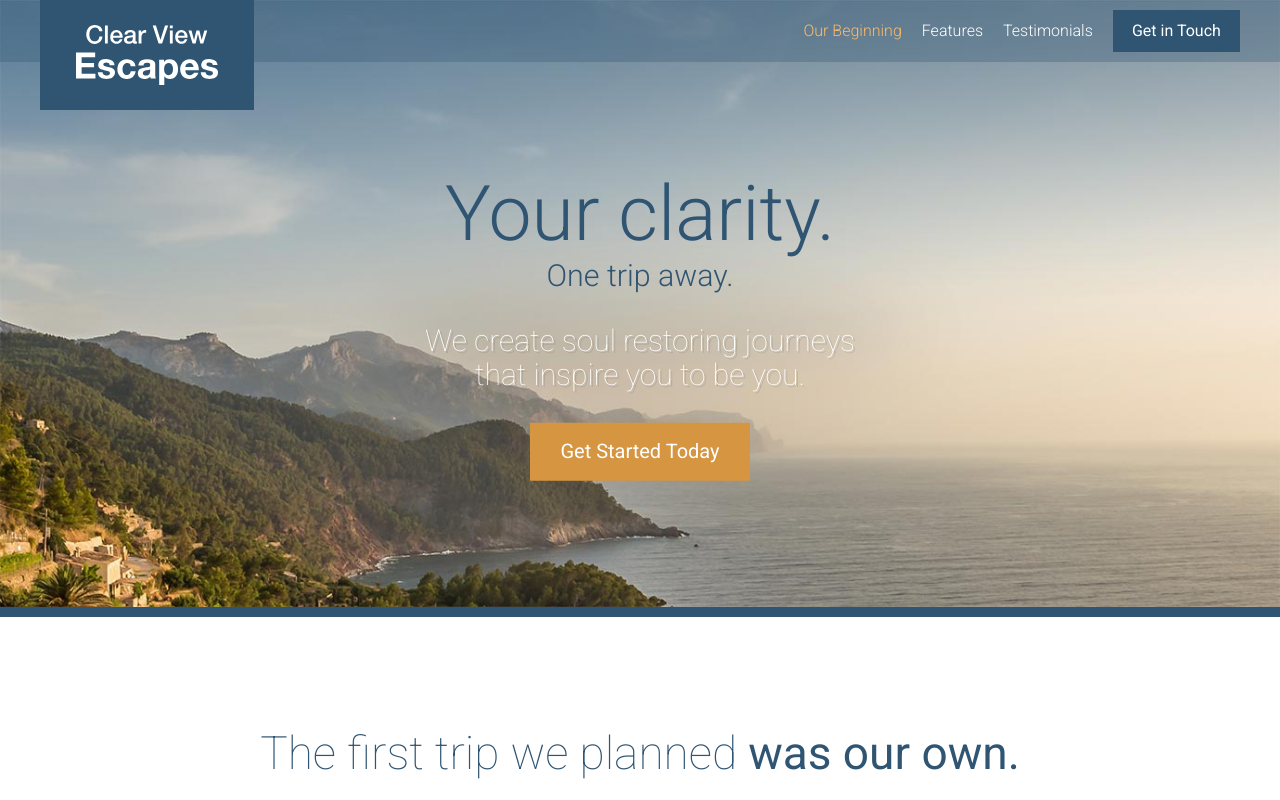
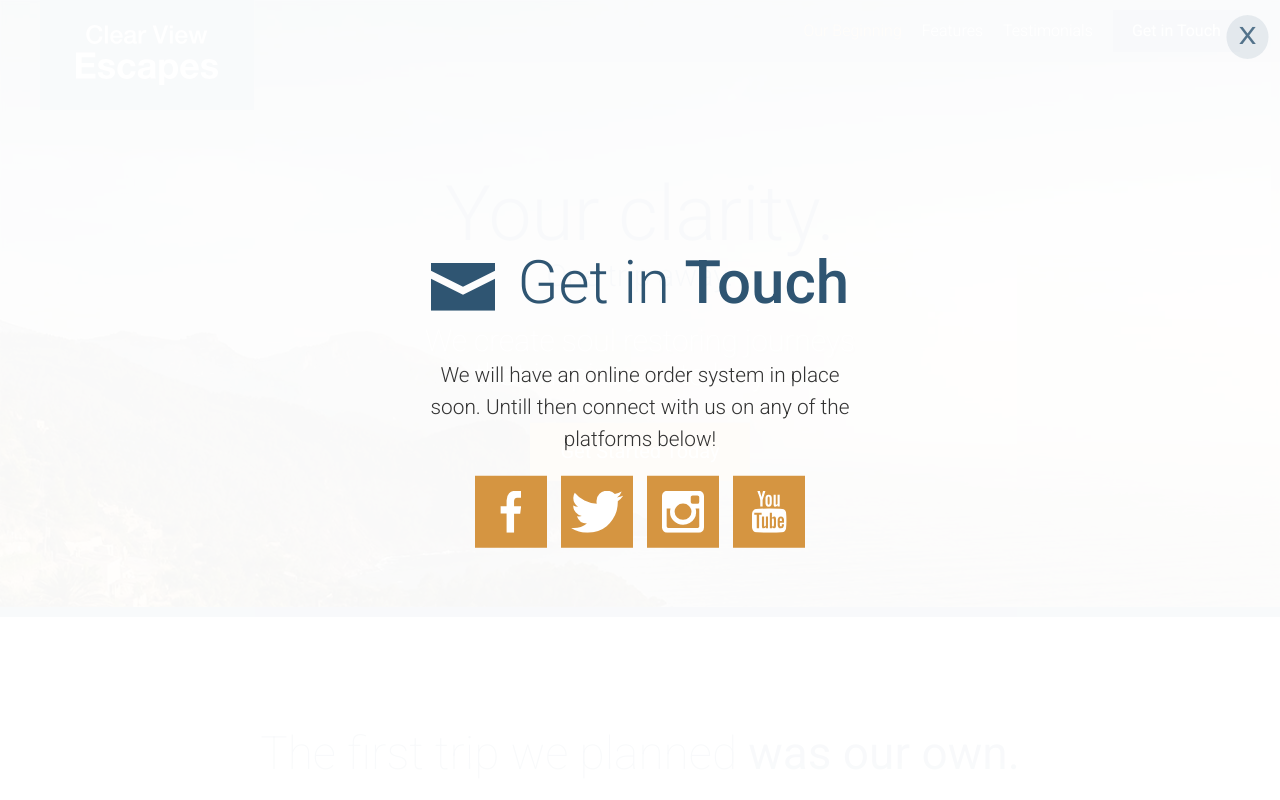
Before and after one commit to reanzi/we-travel, a website: page app/index.html in a window 1280 px wide. Both pictures are taken after a click on the link "Get Started Today". Shown: the top 800 px of the page. Drawn offline with Linux system fonts and the light colour scheme.

Commit message:
Completed adding modal & few tweaks to index, it's wotking

```diff
--- a/app/assets/scripts/App.js
+++ b/app/assets/scripts/App.js
@@ -2,8 +2,12 @@ import $ from 'jquery';
 import MobileMenu from './modules/MobileMenu';
 import RevealOnScroll from './modules/RevealOnScroll';
 import StickyHeader from './modules/StickyHeader';
+import Modal from './modules/Modal';
+
+
 
 var mobileMenu = new MobileMenu();
 var stickyHeader = new StickyHeader;
+var modal = new Modal();
 new RevealOnScroll($(".feature-item"), "85%");
 new RevealOnScroll($(".testimonial"), "70%");
--- /dev/null
+++ b/app/assets/styles/modules/_modal.css
@@ -0,0 +1,58 @@
+.modal {
+    position: fixed;
+    z-index: 5;
+    background-color: rgba($white, .97);
+    top: 0;
+    bottom: 0;
+    left: 0;
+    right:0;
+    opacity: 0;
+    visibility: hidden;
+    transform: scale(1.2);
+    transition: all .3s ease-out;
+
+
+    &--is-visible {
+        opacity: 1;
+        visibility: visible;
+        transform: scale(1);
+        z-index: 22;
+    }
+
+    &__inner {
+        position: absolute;
+        width: 100%;
+        top: 50%;
+        transform: translateY(-50%);
+    }
+
+    &__decriptions {
+        text-align: center;
+        font-size: 1.3rem;
+        font-weight: 300;
+        line-height: 1.2;
+
+        @mixin atMedium {
+        line-height: 1.55;
+        }
+    }
+    &__close {
+        position: absolute;
+        top: 15px;
+        right: 15px;
+        font-size: 1.5rem;
+        background-color: rgba($mainBlue, .1);;
+        color: rgba($mainBlue, .8);
+        padding: 8px 10px;
+        border-radius: 50%;
+        transform: scaleX(1.2);
+        cursor: pointer;
+        transition: all .3s ease-out;
+
+        &:hover {
+            background-color: rgba($mainBlue, .2);;
+            color: rgba($mainOrange, .9);
+        }
+
+    }
+}
--- a/app/assets/styles/modules/_section-title.css
+++ b/app/assets/styles/modules/_section-title.css
@@ -12,6 +12,10 @@
     }
     &--blue {
         color: $mainBlue;
+    }
+    &--less-margin {
+        margin-bottom: 1.3rem;
+        margin-top: 0;
     }
     &__icon {
         display: block;
--- /dev/null
+++ b/app/assets/styles/modules/_social-icons.css
@@ -0,0 +1,25 @@
+.social-icons {
+    text-align: center;
+
+    &__icon {
+        background-color: $mainOrange;
+        display: inline-block;
+        margin: 0 5px 5px 5px;
+        width: 33%;
+        height: 72px;
+        position: relative;
+
+        @mixin atSmall {
+            width: 72px;
+            margin: 0 5px;
+        }
+
+        .icon {
+            display: block;
+            position: absolute;
+            top: 50%;
+            left: 50%;
+            transform: translate(-50%, -50%);
+        }
+    }
+}
--- a/app/assets/styles/modules/_wrapper.css
+++ b/app/assets/styles/modules/_wrapper.css
@@ -8,6 +8,10 @@
 
     &--medium {
         max-width: 976px;
+    }
+
+    &--narrow {
+        max-width: 470px;
     }
     &--no-padding-until-medium {
         padding-left: 0;
--- a/app/assets/styles/styles.css
+++ b/app/assets/styles/styles.css
@@ -22,3 +22,5 @@
 @import "modules/_site-header";
 @import "modules/_primary-nav";
 @import "modules/_reveal-item";
+@import "modules/_modal";
+@import "modules/_social-icons";
--- a/app/index.html
+++ b/app/index.html
@@ -22,7 +22,7 @@
             </div>
             <div class="site-header__menu-content">
                 <div class="site-header__btn-container">
-                    <a href="#" class="btn">Get in Touch</a>
+                    <a href="#" class="btn open-modal">Get in Touch</a>
                 </div>
                 <nav class="primary-nav primary-nav--pull-right">
                     <ul>
@@ -55,7 +55,7 @@
                 <h2 class="large-hero__subtitle">One trip away.</h2>
                 <p class="large-hero__description">We create soul restoring journeys that inspire you to be you.</p>
                 <p>
-                    <a href="#" class="btn btn--orange btn--large">Get Started Today</a>
+                    <a href="#" class="btn btn--orange btn--large open-modal">Get Started Today</a>
                 </p>
             </div>
         </div>
@@ -160,6 +160,7 @@
 
             </div>
         </div>
+    </div>
 
     <div id="testimonials" class="page-section page-section--no-b-padding-untill-large page-section--testimonials" data-matching-link="#testimonials-link">
         <div class="wrapper">
@@ -220,9 +221,35 @@
                 <p>Copyright &copy; 2016 Clear View Escapes. All rights reserved.
                 </p>
             </span>
-                <a href="#" class="btn btn--orange">Get in Touch</a>
+            <a href="#" class="btn btn--orange open-modal">Get in Touch</a>
         </div>
     </footer>
+    <div class="modal">
+        <div class="modal__inner">
+            <h2 class="section-title section-title--blue section-title--less-margin">
+                <span class="icon icon--mail section-title__icon"></span> Get in
+                <strong>Touch</strong>
+            </h2>
+            <div class="wrapper wrapper--narrow">
+                <p class="modal__decriptions">We will have an online order system in place soon. Untill then connect with us on any of the platforms below!</p>
+            </div>
+            <div class="social-icons">
+                <a href="" class="social-icons__icon">
+                    <span class="icon icon--facebook"></span>
+                </a>
+                <a href="" class="social-icons__icon">
+                    <span class="icon icon--twitter"></span>
+                </a>
+                <a href="" class="social-icons__icon">
+                    <span class="icon icon--instagram"></span>
+                </a>
+                <a href="" class="social-icons__icon">
+                    <span class="icon icon--youtube"></span>
+                </a>
+            </div>
+        </div>
+        <div class="modal__close">X</div>
+    </div>
 
     <script src="/temp/scripts/App-Compiled.js"></script>
 </body>
--- a/app/temp/styles/styles.css
+++ b/app/temp/styles/styles.css
@@ -369,6 +369,9 @@ img {
 .wrapper--medium {
         max-width: 976px;
     }
+.wrapper--narrow {
+        max-width: 470px;
+    }
 .wrapper--no-padding-until-medium {
         padding-left: 0;
         padding-right: 0;
@@ -607,6 +610,10 @@ img {
     }
 .section-title--blue {
         color: #2f5572;
+    }
+.section-title--less-margin {
+        margin-bottom: 1.3rem;
+        margin-top: 0;
     }
 .section-title__icon {
         display: block;
@@ -999,3 +1006,86 @@ img {
         -webkit-transform: scale(1);
                 transform: scale(1);
     }
+.modal {
+    position: fixed;
+    z-index: 5;
+    background-color: rgba(255,255,255, .97);
+    top: 0;
+    bottom: 0;
+    left: 0;
+    right:0;
+    opacity: 0;
+    visibility: hidden;
+    -webkit-transform: scale(1.2);
+            transform: scale(1.2);
+    transition: all .3s ease-out;
+}
+.modal--is-visible {
+        opacity: 1;
+        visibility: visible;
+        -webkit-transform: scale(1);
+                transform: scale(1);
+        z-index: 22;
+    }
+.modal__inner {
+        position: absolute;
+        width: 100%;
+        top: 50%;
+        -webkit-transform: translateY(-50%);
+                transform: translateY(-50%);
+    }
+.modal__decriptions {
+        text-align: center;
+        font-size: 1.3rem;
+        font-weight: 300;
+        line-height: 1.2;
+    }
+@media (min-width: 800px) {
+.modal__decriptions {
+        line-height: 1.55
+    }
+    }
+.modal__close {
+        position: absolute;
+        top: 15px;
+        right: 15px;
+        font-size: 1.5rem;
+        background-color: rgba(47,85,114, .1);
+        color: rgba(47,85,114, .8);
+        padding: 8px 10px;
+        border-radius: 50%;
+        -webkit-transform: scaleX(1.2);
+                transform: scaleX(1.2);
+        cursor: pointer;
+        transition: all .3s ease-out;
+
+    }
+.modal__close:hover {
+            background-color: rgba(47,85,114, .2);
+            color: rgba(213,149,65, .9);
+        }
+.social-icons {
+    text-align: center;
+}
+.social-icons__icon {
+        background-color: #d59541;
+        display: inline-block;
+        margin: 0 5px 5px 5px;
+        width: 33%;
+        height: 72px;
+        position: relative;
+    }
+@media (min-width: 530px) {
+.social-icons__icon {
+            width: 72px;
+            margin: 0 5px
+    }
+    }
+.social-icons__icon .icon {
+            display: block;
+            position: absolute;
+            top: 50%;
+            left: 50%;
+            -webkit-transform: translate(-50%, -50%);
+                    transform: translate(-50%, -50%);
+        }
```
Also changed, not shown: app/assets/scripts/modules/Modal.js (added, +42 -0 lines), app/temp/scripts/App-Compiled.js. Lines whose indentation alone changed are shown as unchanged.
